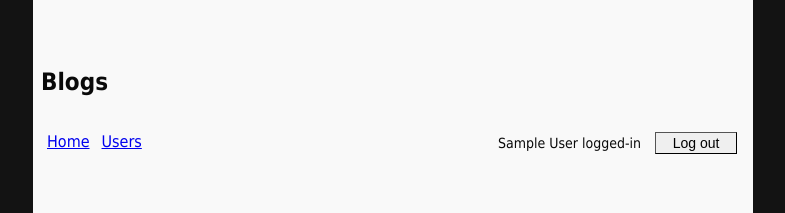
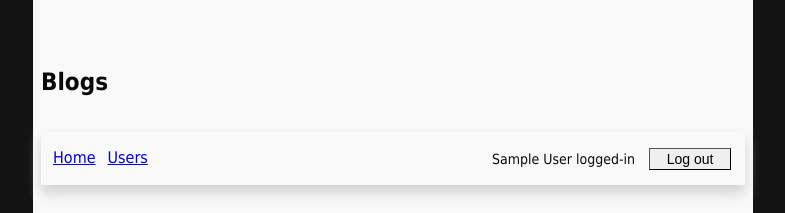
Before and after one commit to hiwersen/full-stack-open-part7, a React (Vite) app: page / in a window 1280 px wide. Shown: the top 213 px of the page, without its empty margins (247-1032 px from the left). Built offline with nearby package versions, Linux system fonts and the light colour scheme; no server answers; sample sign-in values are in the browser's storage.

Commit message:
Add style to nav bar

```diff
--- a/src/components/Blog.jsx
+++ b/src/components/Blog.jsx
@@ -3,7 +3,6 @@ import { useBlogQuery, useUserValue } from "../hooks";
 import { useMatch } from "react-router-dom";
 
 const Blog = () => {
-  const [viewDetails, setViewDetails] = useState(false);
   const { updateBlog, deleteBlog } = useBlogQuery();
   const user = useUserValue();
 
--- a/src/components/Nav.jsx
+++ b/src/components/Nav.jsx
@@ -11,6 +11,8 @@ const Nav = () => {
         display: 'flex',
         justifyContent: 'space-between',
         marginTop: 36,
+        padding: '16px 6px 8px',
+        boxShadow: "0 8px 12px #d1d1d1",
       }
 
   return (
--- a/src/hooks/index.js
+++ b/src/hooks/index.js
@@ -69,7 +69,7 @@ export const useBlogQuery = () => {
         mutationFn: blogService.update,
         onSuccess: updatedBlog => {
           queryClient.setQueryData(['blogs'], blogs => blogs.map(b => b.id === updatedBlog.id ? updatedBlog : b));
-          const message = `"${updateBlog.title}" has been updated`;
+          const message = `"${updatedBlog.title}" has been updated`;
           showNotification({ message: message, error: false });
         },
         onError: error => {
```
